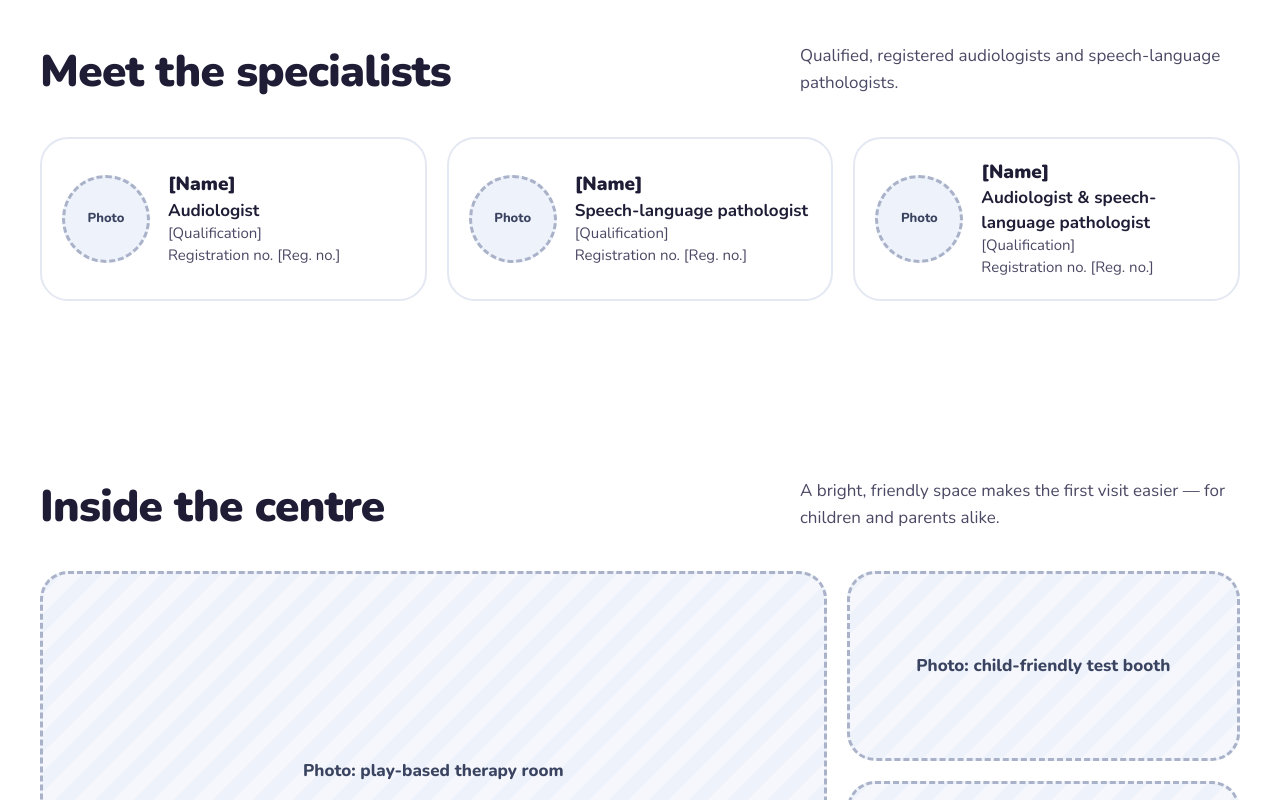
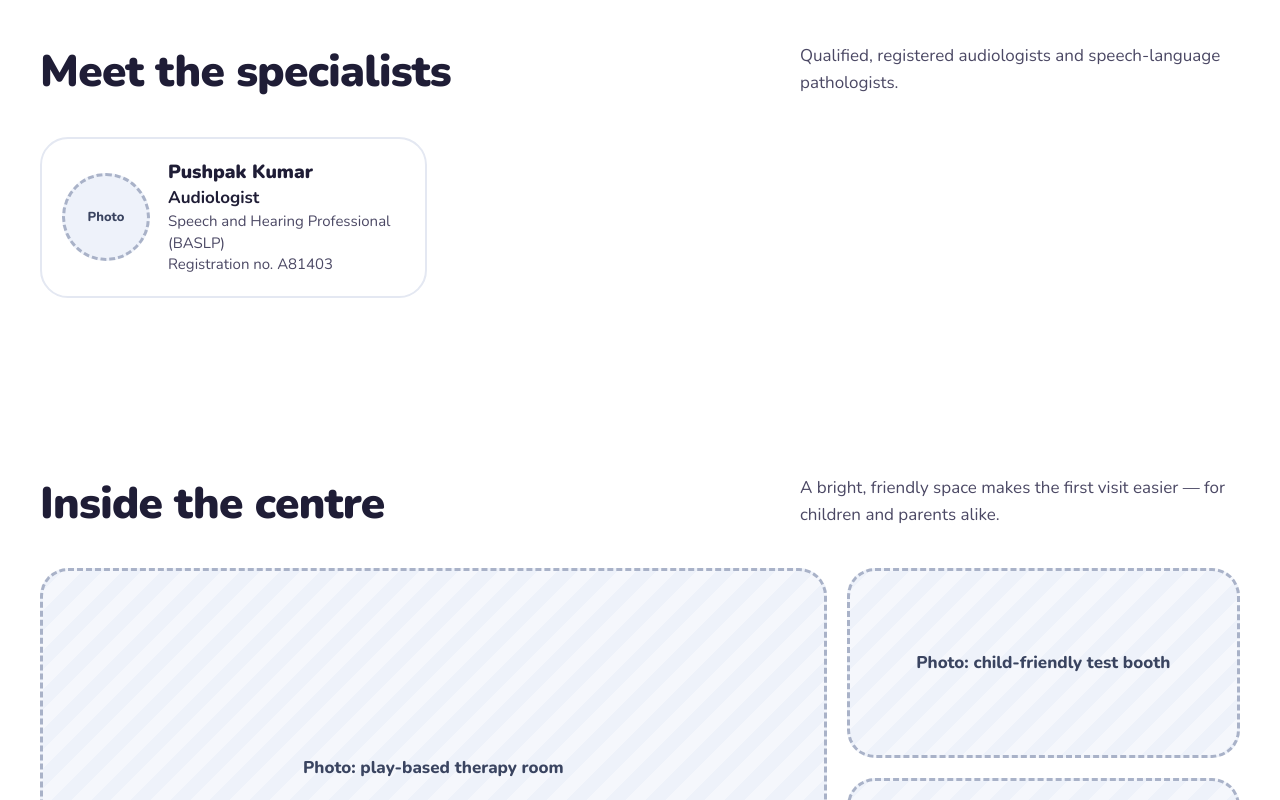
Before and after one commit to AnantDuhan/Awaaz-Speech-and-Hearing-Centre, a Next.js app: page / in a window 1280 px wide. Shown: the part 3580-4380 px from the top of the page. Built offline with nearby package versions, Linux system fonts and the light colour scheme.

Commit message:
Update contact details and team information for improved accuracy

```diff
--- a/src/content/site.ts
+++ b/src/content/site.ts
@@ -14,7 +14,7 @@ export const site = {
   url: "https://www.example.com",
   description:
     "Speech therapy, language support and hearing tests for children and adults — playful sessions, precise tests, and families involved every step of the way.",
-  email: "[EMAIL]",
+  email: "aawazksp@yahoo.com",
   phone: {
     display: "+91 9897426673",
     // Full international number, used for tel: links.
@@ -456,24 +456,12 @@ export function getService(slug: string) {
 
 export const team = [
   {
-    name: "[Name]",
+    name: "Pushpak Kumar",
     role: "Audiologist",
-    qualification: "[Qualification]",
+    qualification: "Speech and Hearing Professional (BASLP)",
     // e.g. the RCI registration (CRR) number.
-    registration: "[Reg. no.]",
-  },
-  {
-    name: "[Name]",
-    role: "Speech-language pathologist",
-    qualification: "[Qualification]",
-    registration: "[Reg. no.]",
-  },
-  {
-    name: "[Name]",
-    role: "Audiologist & speech-language pathologist",
-    qualification: "[Qualification]",
-    registration: "[Reg. no.]",
-  },
+    registration: "A81403",
+  }
 ];
 
 /* ------------------------------------------------------------------ */
@@ -487,11 +475,11 @@ export const faq = {
     {
       question: "How much does a visit cost?",
       answer:
-        "An assessment costs [FEE] and therapy sessions cost [FEE] each. For hearing aid prices, call or WhatsApp us — it depends on the model.",
+        "Please call or WhatsApp us to discuss session costs, which vary depending on the treatment. For hearing aid prices, get in touch with us — they vary by model.",
     },
     {
       question: "How long is a session?",
-      answer: "A first assessment takes about [DURATION]. Therapy sessions last [DURATION].",
+      answer: "A first assessment takes about 30 minutes. Therapy sessions last 45 minutes.",
     },
     {
       question: "Do I need a doctor's referral?",
```
